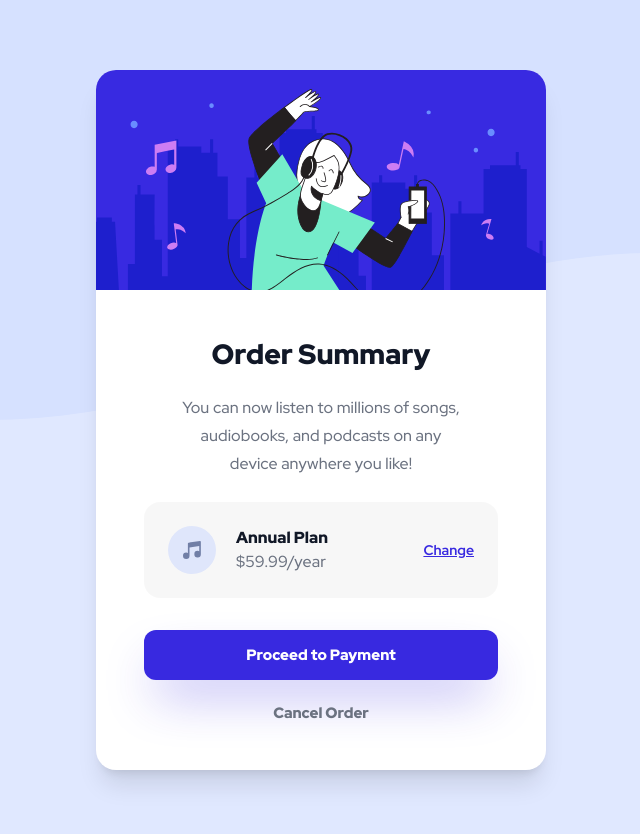
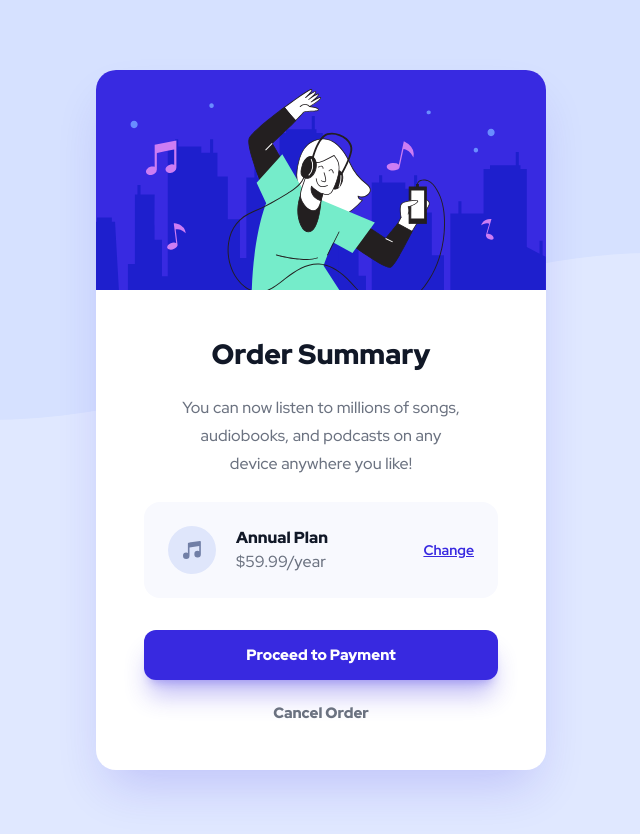
Before and after one commit to john-mirage/order-summary-component, a React (Vite) app: page / in a window 1280 px wide. Shown: the top 834 px of the page, without its empty margins (319-959 px from the left). Built offline with nearby package versions, Linux system fonts and the light colour scheme.

Commit message:
fix: shadows

```diff
--- a/src/assets/styles/theme.scss
+++ b/src/assets/styles/theme.scss
@@ -4,6 +4,7 @@ $color-bright-blue: hsl(245, 75%, 52%);
 $color-dark-gray: hsl(221, 39%, 11%);
 $color-gray: hsl(220, 9%, 46%);
 $color-white: hsl(0, 0%, 100%);
+$color-order: #F8F9FE;
 
 // Screens
 $screen-order: 364px;
@@ -13,4 +14,5 @@ $screen-sm: 498px;
 $width-card: 45rem;
 
 // Shadows
-$shadow: 0 20px 25px -5px rgb(0 0 0 / 0.1), 0 8px 10px -6px rgb(0 0 0 / 0.1);
+$shadow: 0 25px 50px -12px rgba(56, 41, 224, 0.2);
+$shadow-button: 0 20px 25px -5px rgba(56, 41, 224, 0.3), 0 8px 10px -6px rgba(56, 41, 224, 0.3);
--- a/src/components/button/button.module.scss
+++ b/src/components/button/button.module.scss
@@ -18,7 +18,7 @@
 .primaryButton {
     @include button;
     background-color: theme.$color-bright-blue;
-    box-shadow: 0 25px 50px -12px rgba(56, 41, 224, 0.4);
+    box-shadow: theme.$shadow-button;
     color: theme.$color-white;
     transition-property: opacity;
 
--- a/src/components/order/order.module.scss
+++ b/src/components/order/order.module.scss
@@ -4,7 +4,7 @@
     display: flex;
     flex-direction: column;
     align-items: center;
-    background-color: rgba(0, 0, 0, 0.03);
+    background-color: theme.$color-order;
     padding: 1.6rem;
     border-radius: 1.6rem;
 
@@ -77,7 +77,7 @@
         color: theme.$color-bright-blue;
         cursor: pointer;
         transition-property: opacity;
-        transition-duration: 300ms;
+        transition-duration: 150ms;
 
         &:hover {
             opacity: 80%;
```
